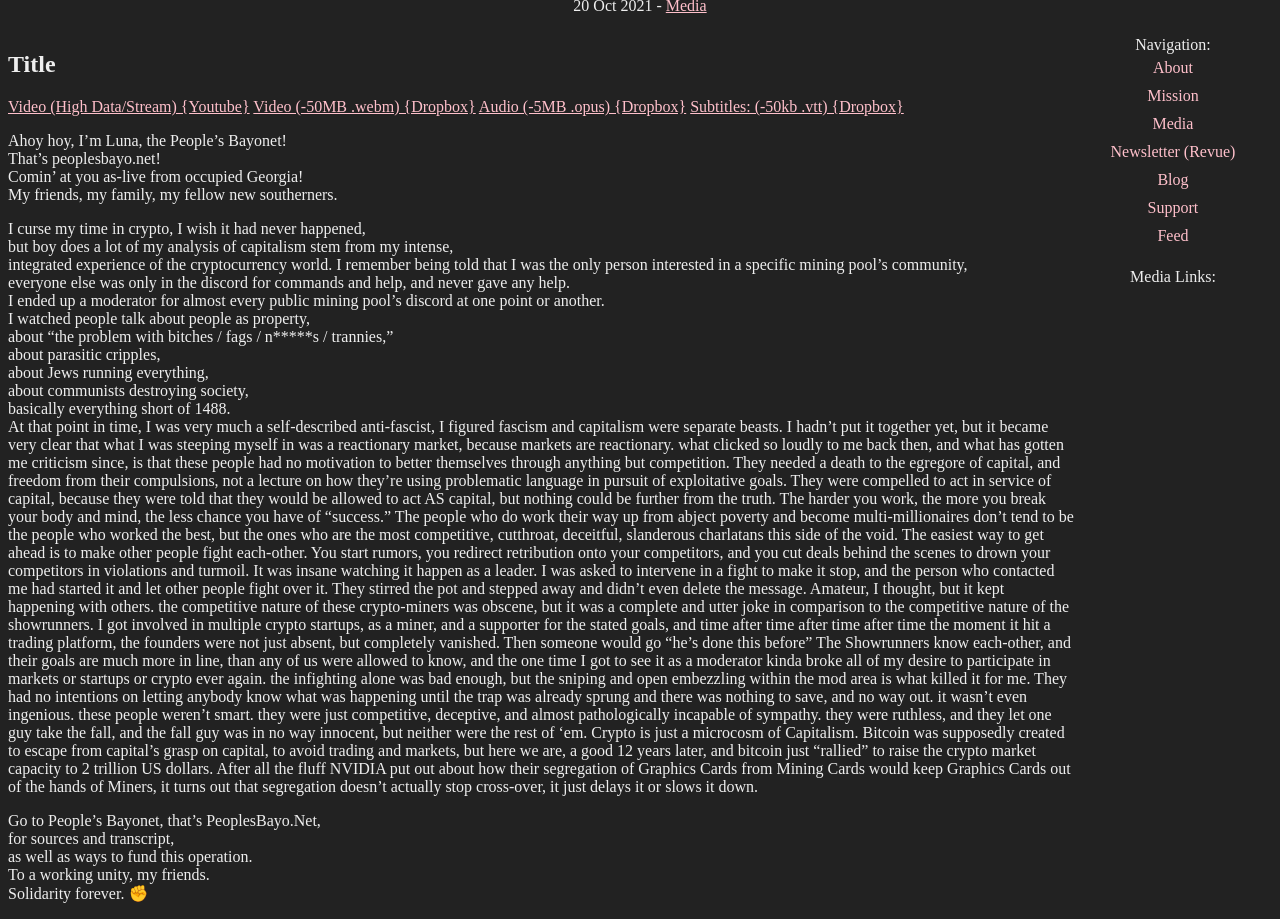
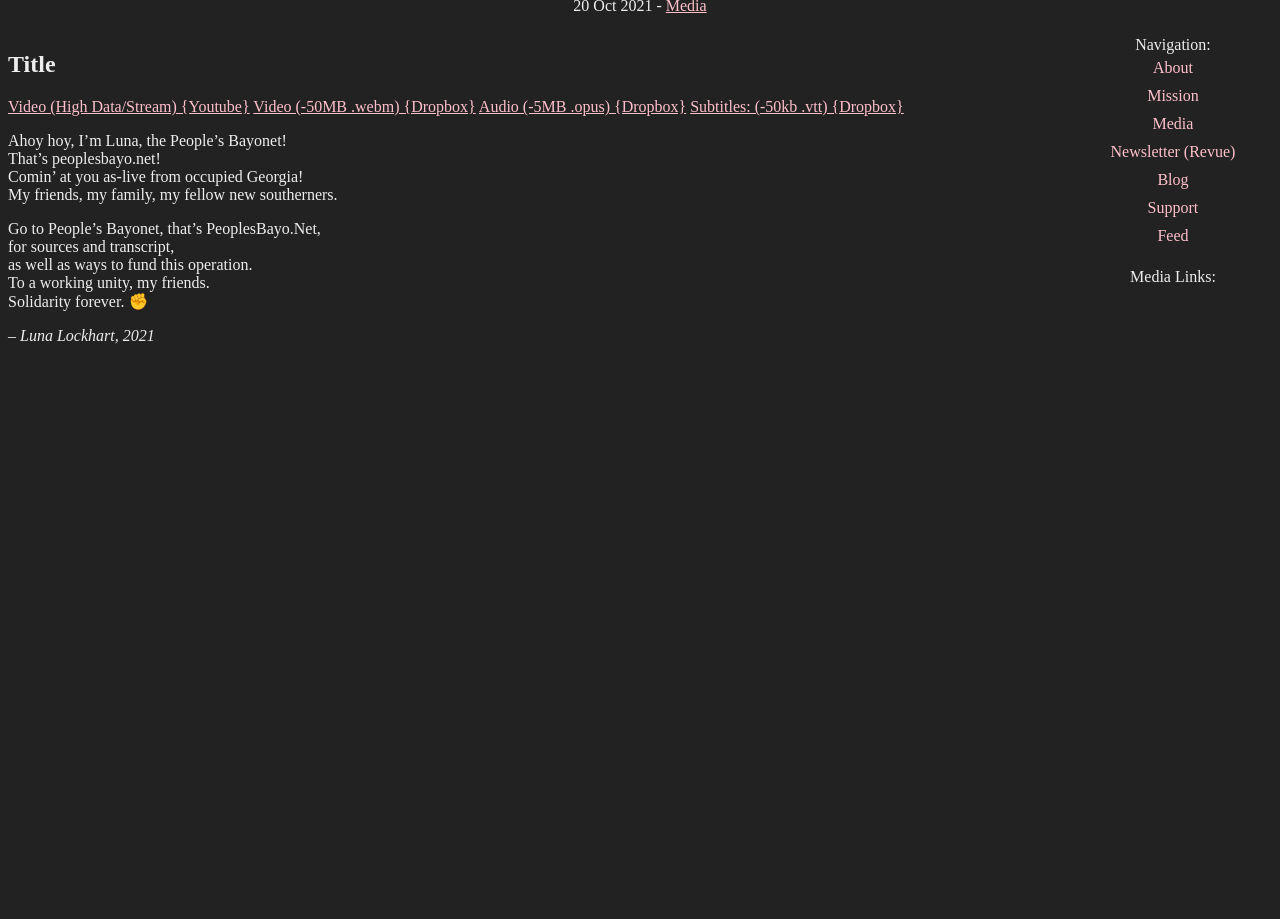
Before and after one commit to madcountess/lockhartblog, a Jekyll site: the page built from WIP/postz/2021-08-16-newsouth06.md, in a window 1280 px wide, cut to the strip 336-1255 px from the top of the page. Built offline with Jekyll 4.4.1, drawn with Linux system fonts in a browser that asks for light colours; after the commit the page ends 900 px from its top, so only the background shows below that.

Commit message:
uaaouaouoaua

```diff
--- a/WIP/postz/2021-08-16-newsouth06.md
+++ b/WIP/postz/2021-08-16-newsouth06.md
@@ -15,39 +15,7 @@ That's peoplesbayo.net!
 Comin' at you as-live from occupied Georgia!
 My friends, my family, my fellow new southerners.
 
-I curse my time in crypto, I wish it had never happened,
-but boy does a lot of my analysis of capitalism stem from my intense,
-integrated experience of the cryptocurrency world.
-I remember being told that I was the only person interested in a specific mining pool's community,
-everyone else was only in the discord for commands and help, and never gave any help.
-I ended up a moderator for almost every public mining pool's discord at one point or another.
-I watched people talk about people as property,
-about "the problem with bitches / fags / n*****s / trannies,"
-about parasitic cripples,
-about Jews running everything,
-about communists destroying society,
-basically everything short of 1488.
-At that point in time, I was very much a self-described anti-fascist, I figured fascism and capitalism were separate beasts. I hadn't put it together yet, but it became very clear that what I was steeping myself in was a reactionary market, because markets are reactionary. what clicked so loudly to me back then, and what has gotten me criticism since, is that these people had no motivation to better themselves through anything but competition. They needed a death to the egregore of capital, and freedom from their compulsions, not a lecture on how they're using problematic language in pursuit of exploitative goals. They were compelled to act in service of capital, because they were told that they would be allowed to act AS capital, but nothing could be further from the truth.
-The harder you work, the more you break your body and mind, the less chance you have of "success."
-The people who do work their way up from abject poverty and become multi-millionaires don't tend to be the people who worked the best, but the ones who are the most competitive, cutthroat, deceitful, slanderous charlatans this side of the void.
-The easiest way to get ahead is to make other people fight each-other. You start rumors, you redirect retribution onto your competitors, and you cut deals behind the scenes to drown your competitors in violations and turmoil.
-It was insane watching it happen as a leader.
-I was asked to intervene in a fight to make it stop, and the person who contacted me had started it and let other people fight over it.
-They stirred the pot and stepped away and didn't even delete the message.
-Amateur, I thought, but it kept happening with others.
-the competitive nature of these crypto-miners was obscene, but it was a complete and utter joke in comparison to the competitive nature of the showrunners.
-I got involved in multiple crypto startups, as a miner, and a supporter for the stated goals, and time after time after time after time the moment it hit a trading platform, the founders were not just absent, but completely vanished.
-Then someone would go "he's done this before"
-The Showrunners know each-other, and their goals are much more in line, than any of us were allowed to know, and the one time I got to see it as a moderator kinda broke all of my desire to participate in markets or startups or crypto ever again.
-the infighting alone was bad enough, but the sniping and open embezzling within the mod area is what killed it for me.
-They had no intentions on letting anybody know what was happening until the trap was already sprung and there was nothing to save, and no way out.
-it wasn't even ingenious.
-these people weren't smart.
-they were just competitive, deceptive, and almost pathologically incapable of sympathy.
-they were ruthless, and they let one guy take the fall, and the fall guy was in no way innocent, but neither were the rest of 'em.
-Crypto is just a microcosm of Capitalism.
-Bitcoin was supposedly created to escape from capital's grasp on capital, to avoid trading and markets, but here we are, a good 12 years later, and bitcoin just "rallied" to raise the crypto market capacity to 2 trillion US dollars.
-After all the fluff NVIDIA put out about how their segregation of Graphics Cards from Mining Cards would keep Graphics Cards out of the hands of Miners, it turns out that segregation doesn't actually stop cross-over, it just delays it or slows it down.
+
 
 Go to People's Bayonet, that's PeoplesBayo.Net,
 for sources and transcript,
```
Also changed, not shown: WIP/postz/2021-07-16-.md (+1 -1 lines), _posts/media/2021-11-10-newsouth10.md (added, +75 -0 lines), imperial-workers.txt (added, +17 -0 lines).
